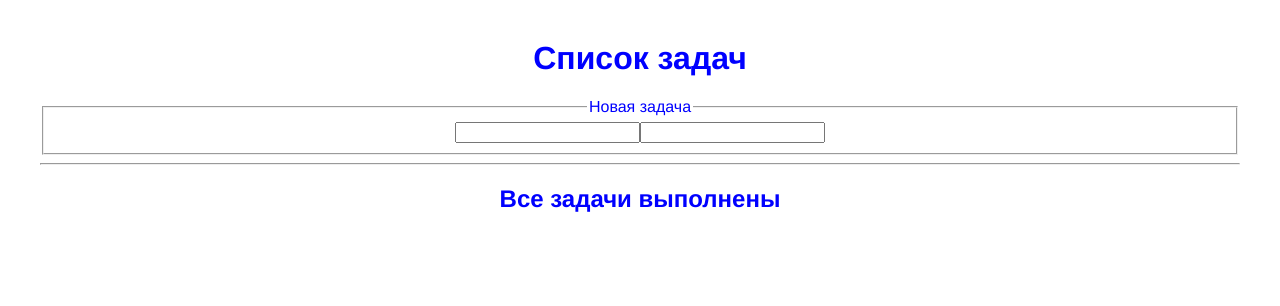
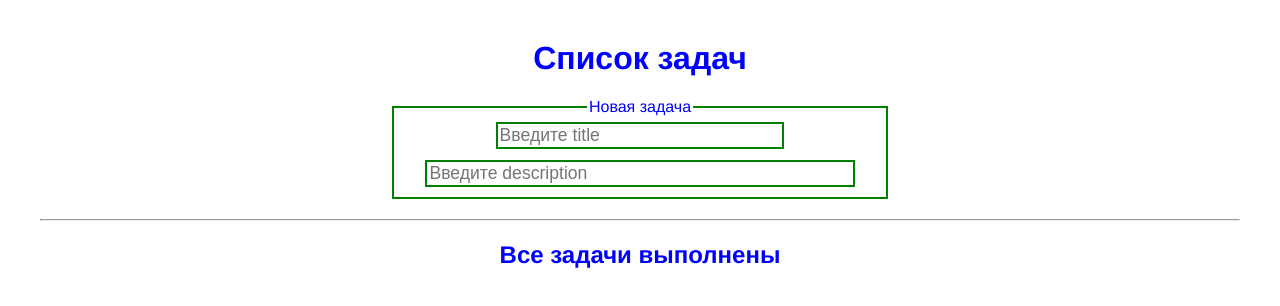
Before and after one commit to Ivan583/simple-list, a Vue app: page / in a window 1280 px wide. Shown: the top 306 px of the page. Built offline with nearby package versions, Linux system fonts and the light colour scheme.

Commit message:
Доработка формы нового элемента

```diff
--- a/src/components/AddTask.vue
+++ b/src/components/AddTask.vue
@@ -2,8 +2,13 @@
   <form @submit.prevent="onSubmit">
     <fieldset>
       <legend>Новая задача</legend>
-      <input type="text" v-model="title" />
-      <input type="text" v-model="description" />
+      <input type="text" v-model="title" class="title" placeholder="Введите title" />
+      <input
+        type="text"
+        v-model="description"
+        class="description"
+        placeholder="Введите description"
+      />
       <button v-show="false" type="submit"></button>
     </fieldset>
   </form>
@@ -34,3 +39,26 @@ export default {
   }
 };
 </script>
+
+<style scoped>
+form {
+  max-width: 500px;
+  margin: 10px auto 20px;
+}
+fieldset,
+input {
+  border: 2px solid green;
+}
+input {
+  display: block;
+  font-size: 1.1rem;
+  margin: 0 auto 0.7rem;
+}
+.title {
+  width: 60%;
+}
+.description {
+  width: 90%;
+  margin-bottom: 0;
+}
+</style>
```
